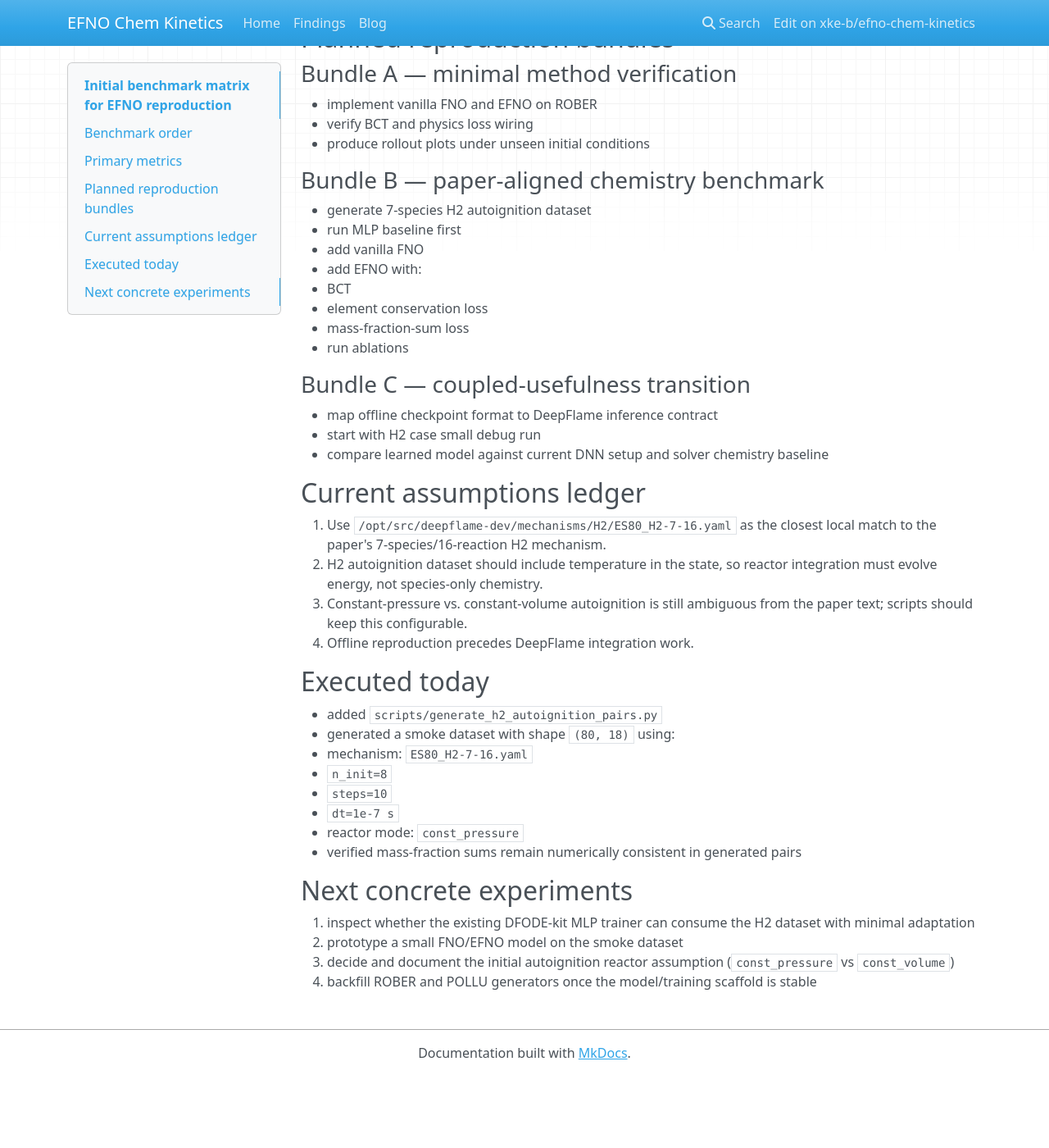
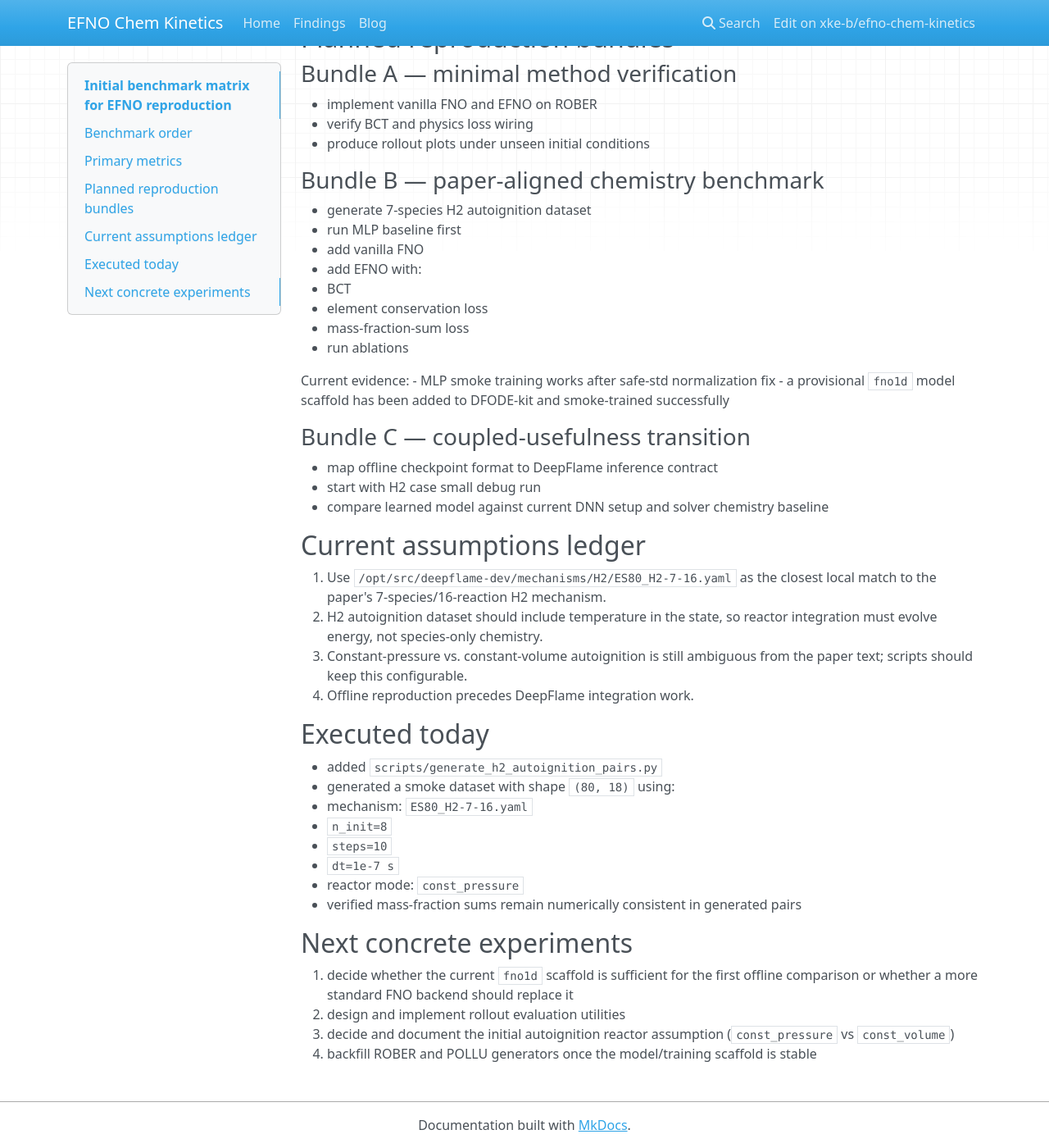
Before and after one commit to xke-b/efno-chem-kinetics, an MkDocs documentation site: the page built from docs/findings/2026-04-23-benchmark-matrix.md, in a window 1280 px wide and 1400 px high, scrolled down 1052 px. Shown: the whole window at 82% size. Built offline with MkDocs 1.6.1, drawn with Linux system fonts in a browser that asks for light colours; nearby versions of some CDN libraries; before the commit the page ends 2364 px from its top, so only the background shows below that.

Commit message:
docs: record initial fno scaffold progress

```diff
--- a/docs/findings/2026-04-23-benchmark-matrix.md
+++ b/docs/findings/2026-04-23-benchmark-matrix.md
@@ -46,6 +46,10 @@ _Date: 2026-04-23_
   - mass-fraction-sum loss
 - run ablations
 
+Current evidence:
+- MLP smoke training works after safe-std normalization fix
+- a provisional `fno1d` model scaffold has been added to DFODE-kit and smoke-trained successfully
+
 ### Bundle C — coupled-usefulness transition
 - map offline checkpoint format to DeepFlame inference contract
 - start with H2 case small debug run
@@ -71,7 +75,7 @@ _Date: 2026-04-23_
 
 ## Next concrete experiments
 
-1. inspect whether the existing DFODE-kit MLP trainer can consume the H2 dataset with minimal adaptation
-2. prototype a small FNO/EFNO model on the smoke dataset
+1. decide whether the current `fno1d` scaffold is sufficient for the first offline comparison or whether a more standard FNO backend should replace it
+2. design and implement rollout evaluation utilities
 3. decide and document the initial autoignition reactor assumption (`const_pressure` vs `const_volume`)
 4. backfill ROBER and POLLU generators once the model/training scaffold is stable
```
Also changed, not shown: docs/findings/2026-04-23-fno1d-scaffold.md (added, +77 -0 lines), docs/findings/index.md (+1 -0 lines).
